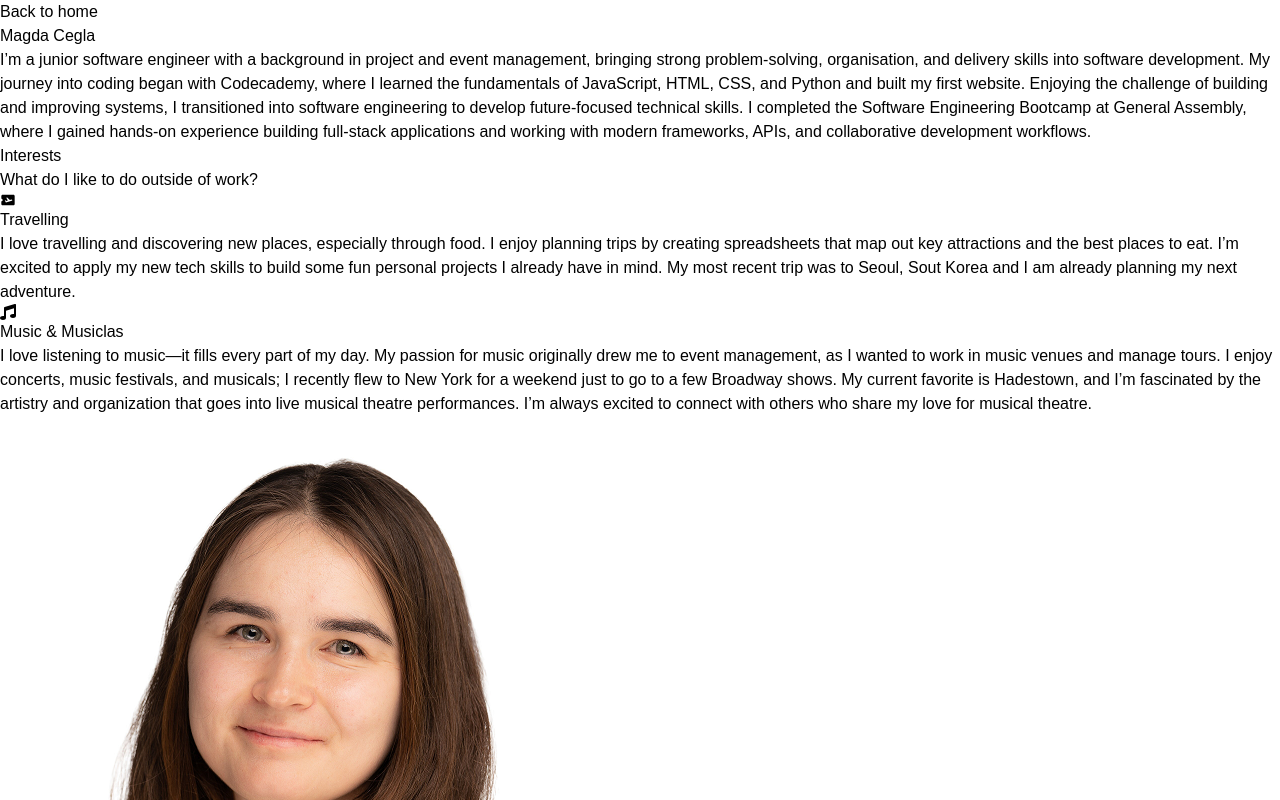
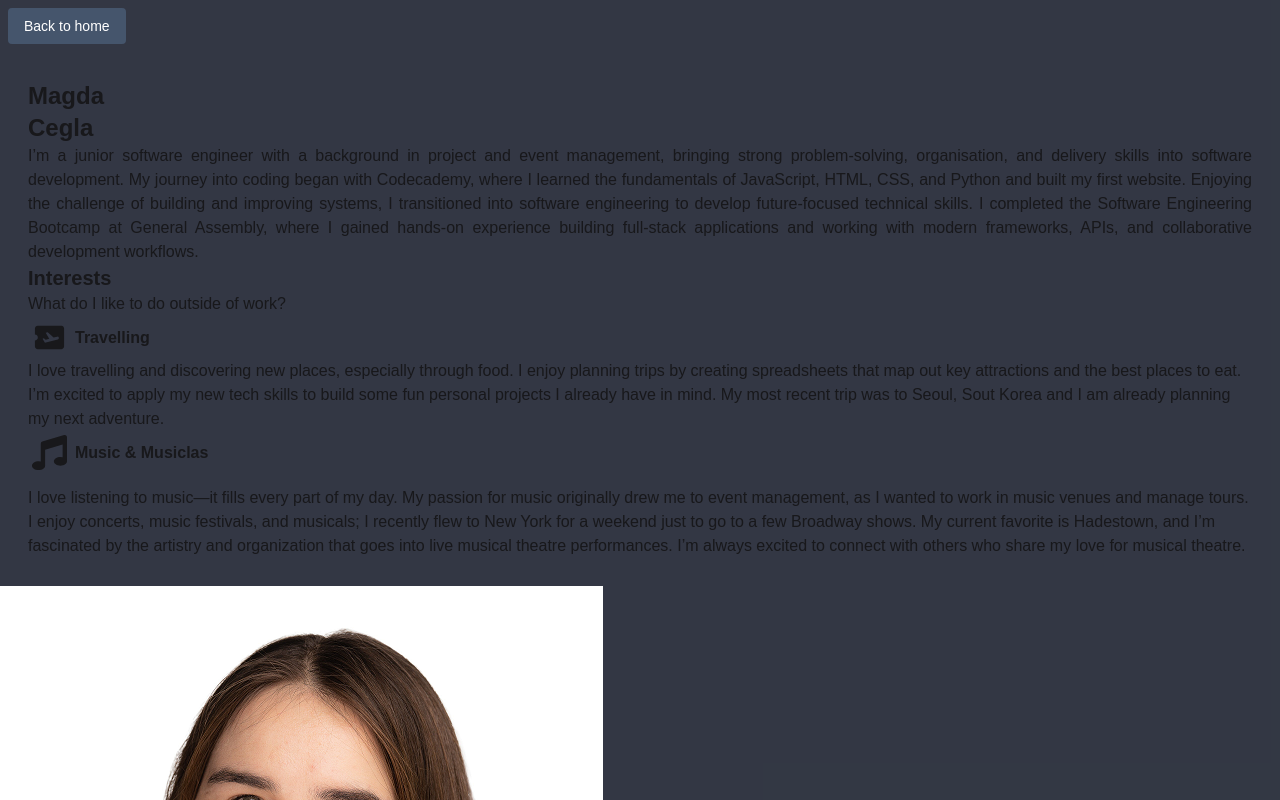
Before and after one commit to MCegla-JW/portfolio-website, a React (Vite) app: page /about in a window 1280 px wide. Shown: the top 800 px of the page. Built offline with nearby package versions, Linux system fonts and the light colour scheme; a web font is replaced by a local one.

Commit message:
installed headless ui and daisy for better ui, styled the Career.jsx component

```diff
--- a/package.json
+++ b/package.json
@@ -24,6 +24,7 @@
     "@types/react": "^19.2.5",
     "@types/react-dom": "^19.2.3",
     "@vitejs/plugin-react": "^5.1.1",
+    "daisyui": "^5.5.14",
     "eslint": "^9.39.1",
     "eslint-plugin-react-hooks": "^7.0.1",
     "eslint-plugin-react-refresh": "^0.4.24",
--- a/src/components/About/About.jsx
+++ b/src/components/About/About.jsx
@@ -2,25 +2,29 @@ import { MdAirplaneTicket } from "react-icons/md";
 import { FaMusic } from "react-icons/fa";
 import ThankYou from "../ThankYou/ThankYou";
 import { Link } from 'react-router'
+import { Button } from '@headlessui/react'
 
 const About = () => {
     return (
         <>
-        <button><Link to='/'>Back to home</Link></button>
-        <h1>Magda Cegla</h1>
-        <h3>I’m a junior software engineer with a background in project and event management, bringing strong problem-solving, organisation, and delivery skills into software development. My journey into coding began with Codecademy, where I learned the fundamentals of JavaScript, HTML, CSS, and Python and built my first website.
+        <Button className="rounded bg-slate-600 px-4 py-2 text-sm text-white data-active:bg-sky-700 data-hover:bg-sky-500 m-2"><Link to='/'>Back to home</Link></Button>
+        <div className='box m-7'>
+        <h1 className='main-name flex font-bold text-2xl'>Magda</h1>
+        <h1 className='main-name flex font-bold text-2xl'>Cegla</h1>
+        <h3 className='text-justify'>I’m a junior software engineer with a background in project and event management, bringing strong problem-solving, organisation, and delivery skills into software development. My journey into coding began with Codecademy, where I learned the fundamentals of JavaScript, HTML, CSS, and Python and built my first website.
         Enjoying the challenge of building and improving systems, I transitioned into software engineering to develop future-focused technical skills. I completed the Software Engineering Bootcamp at General Assembly, where I gained hands-on experience building full-stack applications and working with modern frameworks, APIs, and collaborative development workflows.</h3>
-        <div className='interests'>
-            <h2>Interests</h2>
+        <div className='interests-section'>
+            <h2 className='interest font-bold text-xl'>Interests</h2>
             <p>What do I like to do outside of work?</p>
-            <div className='travel'>
-                <h3><MdAirplaneTicket/>Travelling</h3>
+            <div className='travel gap-3'>
+                <h3 className='flex font-bold items-center justify-left gap-2 m-1'><MdAirplaneTicket size={35}/>Travelling</h3>
                 <p>I love travelling and discovering new places, especially through food. I enjoy planning trips by creating spreadsheets that map out key attractions and the best places to eat. I’m excited to apply my new tech skills to build some fun personal projects I already have in mind. My most recent trip was to Seoul, Sout Korea and I am already planning my next adventure.</p>
             </div>
-            <div className='music'>
-                <h3><FaMusic/>Music & Musiclas</h3>
+            <div className='music flex flex-wrap gap-3'>
+                <h3 className='flex font-bold items-center justify-left gap-2 m-1'><FaMusic size={35}/>Music & Musiclas</h3>
                 <p>I love listening to music—it fills every part of my day. My passion for music originally drew me to event management, as I wanted to work in music venues and manage tours. I enjoy concerts, music festivals, and musicals; I recently flew to New York for a weekend just to go to a few Broadway shows. My current favorite is Hadestown, and I’m fascinated by the artistry and organization that goes into live musical theatre performances. I’m always excited to connect with others who share my love for musical theatre.</p>
             </div>
+        </div>
         </div>
         <ThankYou/>
         </>
--- a/src/components/Career/Career.jsx
+++ b/src/components/Career/Career.jsx
@@ -1,3 +1,5 @@
+
+
 const careers = [
     {
         id: 0,
@@ -50,13 +52,42 @@ const careers = [
 ]
 
 const Career = () => {
-    const listItems = careers.map(career => <li key={career.id}>
-        <h4>{career.companyName}</h4>
-        <h4>{career.jobTitle}</h4>
-        <h4>{career.startDate} - {career.endDate}</h4>
-        <h4>{career.description}</h4>
-        </li>)
-    return <ul>{listItems}</ul>
+    return (
+<ul className="timeline timeline-snap-icon max-md:timeline-compact timeline-vertical">
+    {careers.map((career, index) => (
+  <li key={career.id}>
+  {index !== 0 && <hr/>}
+    <div className="timeline-middle">
+      <svg
+        xmlns="http://www.w3.org/2000/svg"
+        viewBox="0 0 20 20"
+        fill="currentColor"
+        className="h-5 w-5"
+      >
+        <path
+          fillRule="evenodd"
+          d="M10 18a8 8 0 100-16 8 8 0 000 16zm3.857-9.809a.75.75 0 00-1.214-.882l-3.483 4.79-1.88-1.88a.75.75 0 10-1.06 1.061l2.5 2.5a.75.75 0 001.137-.089l4-5.5z"
+          clipRule="evenodd"
+        />
+      </svg>
+    </div>
+    <div className={`${
+        index % 2 === 0 ? "timeline-start mb-10 md:text-end" : "timeline-end"} mb-10`}>
+      <time className="font-mono italic">{career.startDate} - {career.endDate}</time>
+      <div className="text-lg font-black">{career.companyName}</div>
+        <div className="collapse collapse-arrow bg-base-100 border-base-300 border">
+        <input type="checkbox" />
+        <div className="collapse-title font-semibold flex gap-2 items-center ">{career.jobTitle}</div>
+         <div className="collapse-content text-sm">
+        {career.description}
+  </div>
+</div>
+    </div>
+    <hr />
+  </li>
+    ))}
+    </ul>
+    )
 }
 
 export default Career
--- a/src/components/Home/Home.jsx
+++ b/src/components/Home/Home.jsx
@@ -9,10 +9,12 @@ import Career from "../Career/Career.jsx"
 import { FaTimeline } from "react-icons/fa6";
 import ThankYou from "../ThankYou/ThankYou.jsx"
 import{ Button } from '@headlessui/react'
+import NavBar from "../NavBar/NavBar.jsx"
 
 const Home = () => {
     return (
         <>
+        <NavBar/>
         <header className='intro'>
         {/* INTRO SECTION */}
         <div id='profile-photo'>
--- /dev/null
+++ b/src/components/NavBar/NavBar.jsx
@@ -0,0 +1,51 @@
+const NavBar = () => {
+return (
+<div className="drawer">
+  <input id="my-drawer-2" type="checkbox" className="drawer-toggle" />
+  <div className="drawer-content flex flex-col">
+    {/* Navbar */}
+    <div className="navbar bg-base-300 w-full">
+      <div className="flex-none lg:hidden">
+        <label htmlFor="my-drawer-2" aria-label="open sidebar" className="btn btn-square btn-ghost">
+          <svg
+            xmlns="http://www.w3.org/2000/svg"
+            fill="none"
+            viewBox="0 0 24 24"
+            className="inline-block h-6 w-6 stroke-current"
+          >
+            <path
+              strokeLinecap="round"
+              strokeLinejoin="round"
+              strokeWidth="2"
+              d="M4 6h16M4 12h16M4 18h16"
+            ></path>
+          </svg>
+        </label>
+      </div>
+      <div className="mx-2 flex-1 px-2"></div>
+      <div className="hidden flex-none lg:block">
+        <ul className="menu menu-horizontal">
+          {/* Navbar menu content here */}
+          <li><a>About</a></li>
+          <li><a>Selected Projects</a></li>
+          <li><a>Key Skills</a></li>
+          <li><a>Previous Experience</a></li>
+        </ul>
+      </div>
+    </div>
+    {/* Page content here */}
+    Content
+  </div>
+  <div className="drawer-side">
+    <label htmlFor="my-drawer-2" aria-label="close sidebar" className="drawer-overlay"></label>
+    <ul className="menu bg-base-200 min-h-full w-80 p-4">
+      {/* Sidebar content here */}
+      <li><a>Sidebar Item 1</a></li>
+      <li><a>Sidebar Item 2</a></li>
+    </ul>
+  </div>
+</div>
+)
+}
+
+export default NavBar
--- a/src/index.css
+++ b/src/index.css
@@ -1,5 +1,7 @@
 @import "tailwindcss";
+@plugin "daisyui";
 
 body {
     font-family: 'Sofia Sans', sans-serif;
+    background: #1d2230e6;
 }
```
Also changed, not shown: 1 other file (tests, documents, lock files or other folders).
